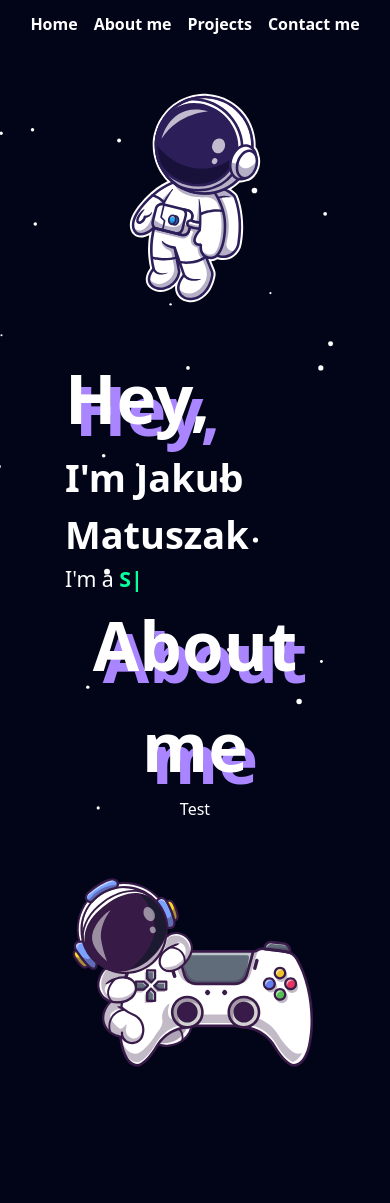
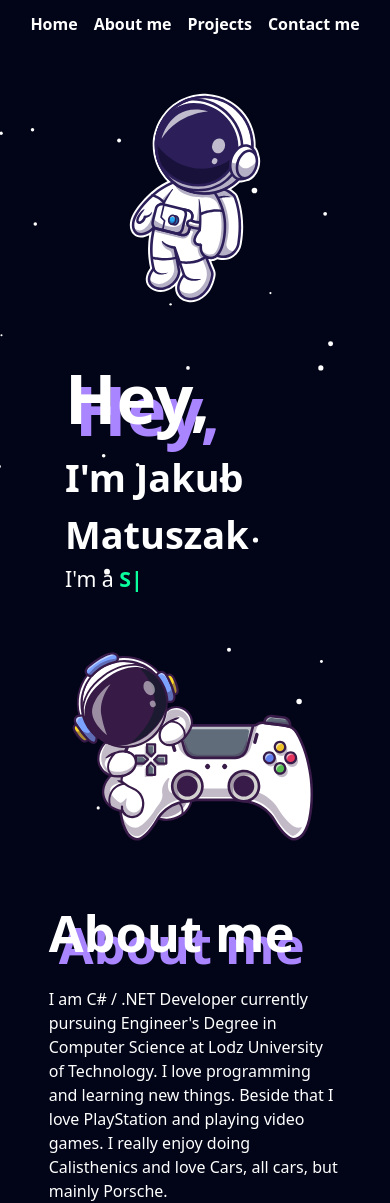
Before and after one commit to jaqubm/PortfolioV2, a React (Vite) app: page / in a window 390 px wide. Before the commit the page ends 1121 px from the top, so only its background shows below. Built offline with nearby package versions, Linux system fonts and the light colour scheme; what @nextui-org/react would draw is missing.

Commit message:
Updated AboutMe component

```diff
--- a/src/components/AboutMe.jsx
+++ b/src/components/AboutMe.jsx
@@ -3,20 +3,20 @@ import Gaming from '../assets/gaming.svg'
 
 function AboutMe() {
   return (
-    <div className='w-full flex sm:flex-row flex-col-reverse justify-center items-center'>
+    <div className='w-full flex sm:flex-row flex-col justify-center items-center'>
 
       <div className='basis-1/2'>
         <img src={ Gaming } className='w-full' />
       </div>
 
-      <div className='lex-auto w-8/12 flex flex-col items-center'>
+      <div className='lex-auto w-9/12 flex flex-col lg:items-end items-start'>
 
-        <div className='lg:text-7xl text-5xl font-black [text-shadow:_10px_12px_0_rgb(169_133_255_/_100%)]'>
+        <div className='lg:text-7xl text-4xl font-black [text-shadow:_10px_12px_0_rgb(169_133_255_/_100%)] lg:mb-0 mb-4'>
           About me
         </div>
 
-        <div>
-          Test
+        <div className='lg:w-9/12 lg:text-xl text-base lg:text-right text-left'>
+          I am C# / .NET Developer currently pursuing Engineer's Degree in Computer Science at Lodz University of Technology. I love programming and learning new things. Beside that I love PlayStation and playing video games. I really enjoy doing Calisthenics and love Cars, all cars, but mainly Porsche.
         </div>
       </div>
     </div>
```
